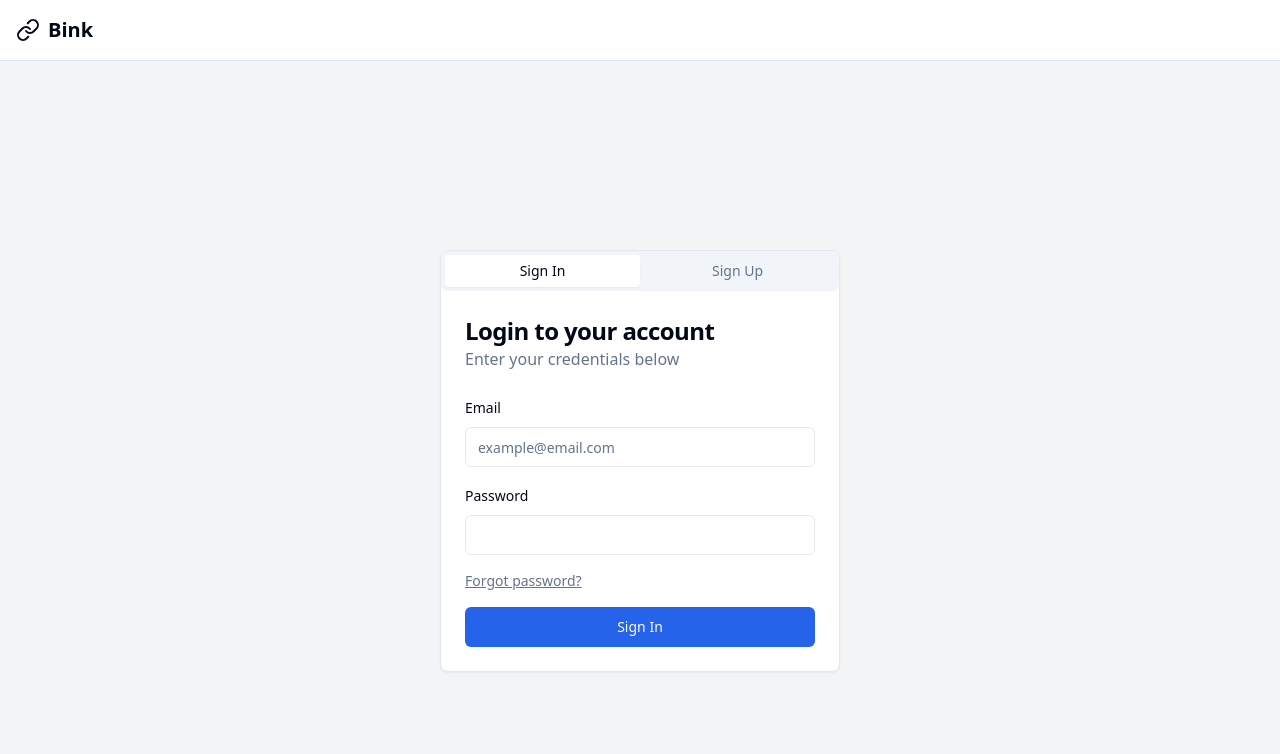
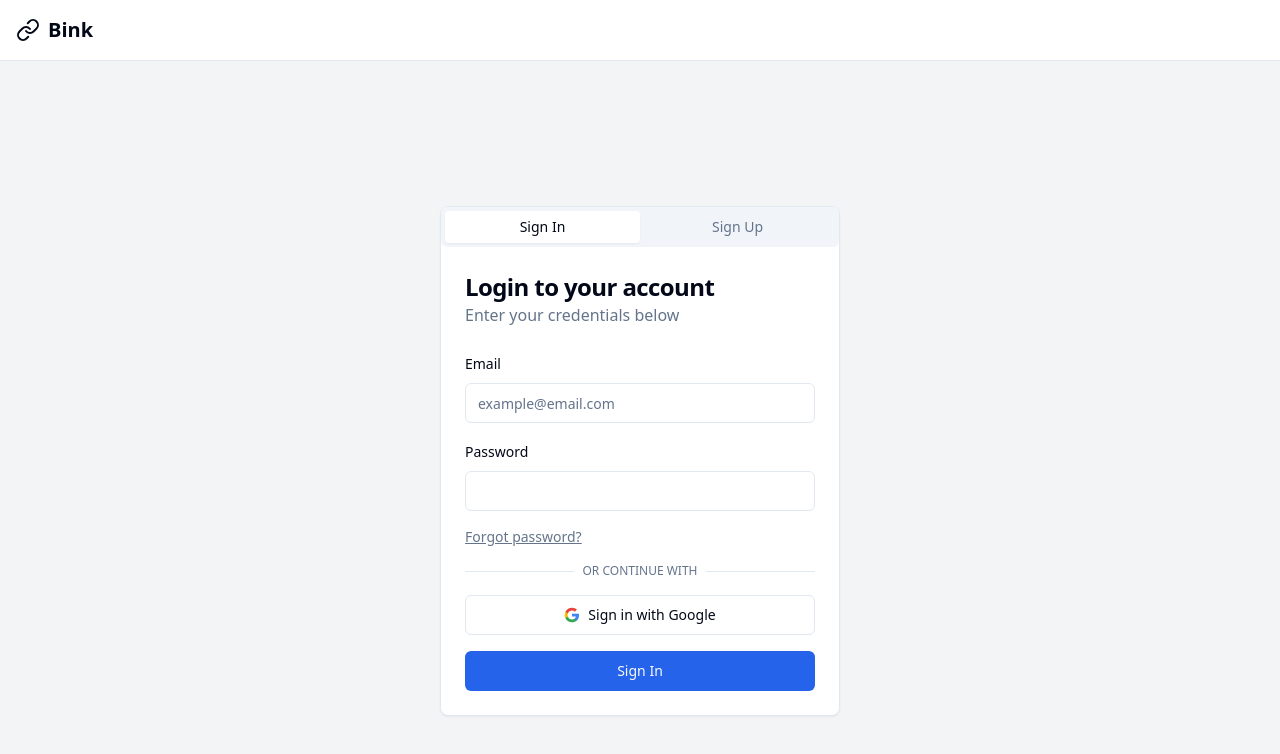
Before and after one commit to firasjaber/bink, a React (Vite) app in the folder apps/client/: page /auth in a window 1280 px wide. Shown: the top 754 px of the page. Built offline with nearby package versions, Linux system fonts and the light colour scheme; what @elysiajs/eden, novel would draw is missing.

Commit message:
feat: complete Google OAuth authentication flow

```diff
--- a/apps/client/src/eden.ts
+++ b/apps/client/src/eden.ts
@@ -36,8 +36,13 @@ export const signUp = async (data: {
 };
 
 export const getLoggedInUser = async () => {
-  const res = await client.users.loggedin.get();
-  return res.data?.data;
+  try {
+    const res = await client.users.loggedin.get();
+    return res.data?.data;
+  } catch (_) {
+    localStorage.removeItem("sessionId");
+    return null;
+  }
 };
 
 export const logout = async () => {
@@ -138,3 +143,20 @@ export const updateLinkEmbeddings = async () => {
     throw new Error(res.error.value as string);
   }
 };
+
+export const getGoogleAuthUrl = async () => {
+  const response = await client.auth.google.get();
+  if (response.error) {
+    throw new Error(response.error.value as string);
+  }
+  return response.data.url;
+};
+
+export const googleAuthCallback = async (code: string) => {
+  const response = await client.auth.google.callback.get({ query: { code } });
+  if (response.error) {
+    throw new Error(response.error.value as string);
+  }
+
+  return response.data;
+};
--- a/apps/client/src/routeTree.gen.ts
+++ b/apps/client/src/routeTree.gen.ts
@@ -11,20 +11,21 @@
 // Import Routes
 
 import { Route as rootRoute } from './routes/__root'
-import { Route as AuthImport } from './routes/auth'
 import { Route as IndexImport } from './routes/index'
+import { Route as AuthIndexImport } from './routes/auth/index'
 import { Route as ProfileIdImport } from './routes/profile.$id'
 import { Route as LinkIdImport } from './routes/link.$id'
+import { Route as AuthCallbackImport } from './routes/auth/callback'
 
 // Create/Update Routes
 
-const AuthRoute = AuthImport.update({
-  path: '/auth',
+const IndexRoute = IndexImport.update({
+  path: '/',
   getParentRoute: () => rootRoute,
 } as any)
 
-const IndexRoute = IndexImport.update({
-  path: '/',
+const AuthIndexRoute = AuthIndexImport.update({
+  path: '/auth/',
   getParentRoute: () => rootRoute,
 } as any)
 
@@ -35,6 +36,11 @@ const ProfileIdRoute = ProfileIdImport.update({
 
 const LinkIdRoute = LinkIdImport.update({
   path: '/link/$id',
+  getParentRoute: () => rootRoute,
+} as any)
+
+const AuthCallbackRoute = AuthCallbackImport.update({
+  path: '/auth/callback',
   getParentRoute: () => rootRoute,
 } as any)
 
@@ -49,11 +55,11 @@ declare module '@tanstack/react-router' {
       preLoaderRoute: typeof IndexImport
       parentRoute: typeof rootRoute
     }
-    '/auth': {
-      id: '/auth'
-      path: '/auth'
-      fullPath: '/auth'
-      preLoaderRoute: typeof AuthImport
+    '/auth/callback': {
+      id: '/auth/callback'
+      path: '/auth/callback'
+      fullPath: '/auth/callback'
+      preLoaderRoute: typeof AuthCallbackImport
       parentRoute: typeof rootRoute
     }
     '/link/$id': {
@@ -70,6 +76,13 @@ declare module '@tanstack/react-router' {
       preLoaderRoute: typeof ProfileIdImport
       parentRoute: typeof rootRoute
     }
+    '/auth/': {
+      id: '/auth/'
+      path: '/auth'
+      fullPath: '/auth'
+      preLoaderRoute: typeof AuthIndexImport
+      parentRoute: typeof rootRoute
+    }
   }
 }
 
@@ -77,9 +90,10 @@ declare module '@tanstack/react-router' {
 
 export const routeTree = rootRoute.addChildren({
   IndexRoute,
-  AuthRoute,
+  AuthCallbackRoute,
   LinkIdRoute,
   ProfileIdRoute,
+  AuthIndexRoute,
 })
 
 /* prettier-ignore-end */
@@ -91,22 +105,26 @@ export const routeTree = rootRoute.addChildren({
       "filePath": "__root.tsx",
       "children": [
         "/",
-        "/auth",
+        "/auth/callback",
         "/link/$id",
-        "/profile/$id"
+        "/profile/$id",
+        "/auth/"
       ]
     },
     "/": {
       "filePath": "index.tsx"
     },
-    "/auth": {
-      "filePath": "auth.tsx"
+    "/auth/callback": {
+      "filePath": "auth/callback.tsx"
     },
     "/link/$id": {
       "filePath": "link.$id.tsx"
     },
     "/profile/$id": {
       "filePath": "profile.$id.tsx"
+    },
+    "/auth/": {
+      "filePath": "auth/index.tsx"
     }
   }
 }
--- /dev/null
+++ b/apps/client/src/routes/auth/callback.tsx
@@ -0,0 +1,33 @@
+import { createFileRoute, redirect } from "@tanstack/react-router";
+import { googleAuthCallback } from "@/eden";
+
+export const Route = createFileRoute("/auth/callback")({
+  loader: async () => {
+    const code = new URLSearchParams(window.location.search).get("code");
+    if (!code) {
+      throw redirect({ to: "/auth" });
+    }
+
+    try {
+      const response = await googleAuthCallback(code);
+      if (response.error) {
+        throw new Error(response.error.value as string);
+      }
+
+      localStorage.setItem("sessionId", response.sessionId);
+      throw redirect({ to: "/" });
+    } catch (error) {
+      console.error("Google callback error:", error);
+      throw redirect({ to: "/auth" });
+    }
+  },
+  component: GoogleCallback,
+});
+
+function GoogleCallback() {
+  return (
+    <div className='flex h-screen items-center justify-center bg-background'>
+      <div className='text-xl font-semibold'>Redirecting...</div>
+    </div>
+  );
+}
--- a/apps/client/src/routes/auth.tsx
+++ b/apps/client/src/routes/auth/index.tsx
@@ -19,10 +19,10 @@ import {
 } from "@/components/ui/form";
 import { Input } from "@/components/ui/input";
 import { useMutation } from "@tanstack/react-query";
-import { signIn, signUp } from "@/eden";
+import { signIn, signUp, getGoogleAuthUrl } from "@/eden";
 import { useAuthStore } from "@/stores/auth";
 
-export const Route = createFileRoute("/auth")({
+export const Route = createFileRoute("/auth/")({
   component: Auth,
   beforeLoad: ({ context }) => {
     if (context.auth.isLoading) {
@@ -94,6 +94,16 @@ function SignInTab() {
   function onSubmit(values: z.infer<typeof loginFormSchema>) {
     mutate(values);
   }
+
+  const handleGoogleSignIn = async () => {
+    try {
+      const url = await getGoogleAuthUrl();
+      window.location.href = url;
+    } catch (error) {
+      toast.error("Failed to initialize Google sign in");
+    }
+  };
+
   return (
     <div>
       <div className='my-6'>
@@ -137,6 +147,42 @@ function SignInTab() {
               Forgot password?
             </a>
           </FormDescription>
+          <div className='relative'>
+            <div className='absolute inset-0 flex items-center'>
+              <span className='w-full border-t' />
+            </div>
+            <div className='relative flex justify-center text-xs uppercase'>
+              <span className='bg-background px-2 text-muted-foreground'>
+                Or continue with
+              </span>
+            </div>
+          </div>
+          <Button
+            variant='outline'
+            type='button'
+            className='w-full'
+            onClick={handleGoogleSignIn}
+          >
+            <svg className='mr-2 h-4 w-4' viewBox='0 0 24 24'>
+              <path
+                d='M22.56 12.25c0-.78-.07-1.53-.2-2.25H12v4.26h5.92c-.26 1.37-1.04 2.53-2.21 3.31v2.77h3.57c2.08-1.92 3.28-4.74 3.28-8.09z'
+                fill='#4285F4'
+              />
+              <path
+                d='M12 23c2.97 0 5.46-.98 7.28-2.66l-3.57-2.77c-.98.66-2.23 1.06-3.71 1.06-2.86 0-5.29-1.93-6.16-4.53H2.18v2.84C3.99 20.53 7.7 23 12 23z'
+                fill='#34A853'
+              />
+              <path
+                d='M5.84 14.09c-.22-.66-.35-1.36-.35-2.09s.13-1.43.35-2.09V7.07H2.18C1.43 8.55 1 10.22 1 12s.43 3.45 1.18 4.93l2.85-2.22.81-.62z'
+                fill='#FBBC05'
+              />
+              <path
+                d='M12 5.38c1.62 0 3.06.56 4.21 1.64l3.15-3.15C17.45 2.09 14.97 1 12 1 7.7 1 3.99 3.47 2.18 7.07l3.66 2.84c.87-2.6 3.3-4.53 6.16-4.53z'
+                fill='#EA4335'
+              />
+            </svg>
+            Sign in with Google
+          </Button>
           <Button type='submit' className='!mt-4 w-full' disabled={isPending}>
             Sign In
           </Button>
--- a/apps/client/src/stores/auth.ts
+++ b/apps/client/src/stores/auth.ts
@@ -32,17 +32,18 @@ export const useAuthStore = create<AuthState>((set) => ({
       localStorage.setItem('sessionId', sessionId);
       set({ user, sessionId, isAuth: true, isLoading: false });
     } catch (_) {
+      localStorage.removeItem("sessionId");
       set(initialState);
     }
   },
   initAuth: async () => {
-    const sessionId = localStorage.getItem('sessionId');
+    const sessionId = localStorage.getItem("sessionId");
     if (sessionId) {
       try {
         const user = await getLoggedInUser();
         set({ user, sessionId, isAuth: true, isLoading: false });
       } catch (_error) {
-        localStorage.removeItem('sessionId');
+        localStorage.removeItem("sessionId");
         set({ ...initialState, isLoading: false });
       }
     } else {
@@ -53,7 +54,7 @@ export const useAuthStore = create<AuthState>((set) => ({
     const sessionId = localStorage.getItem('sessionId');
     if (sessionId) {
       logout();
-      localStorage.removeItem('sessionId');
+      localStorage.removeItem("sessionId");
     }
     set({ ...initialState, isLoading: false });
   },
```
